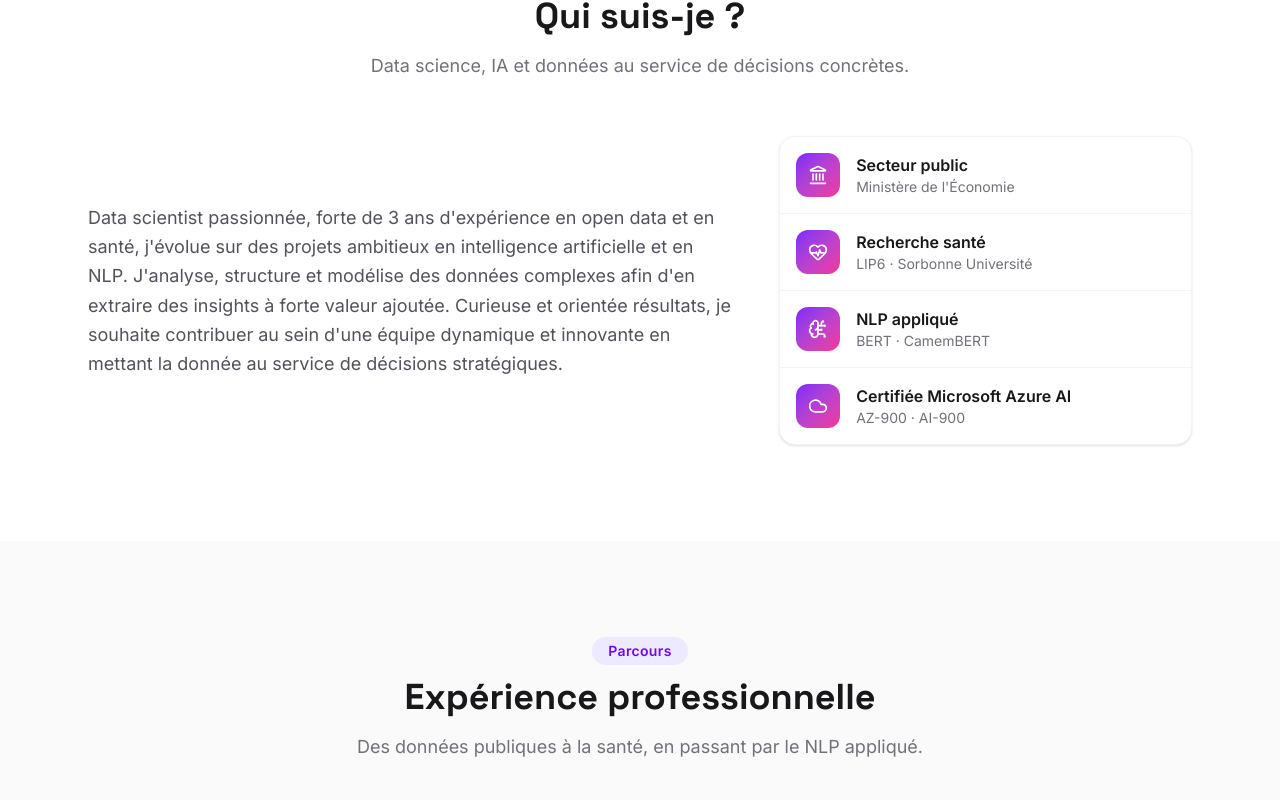
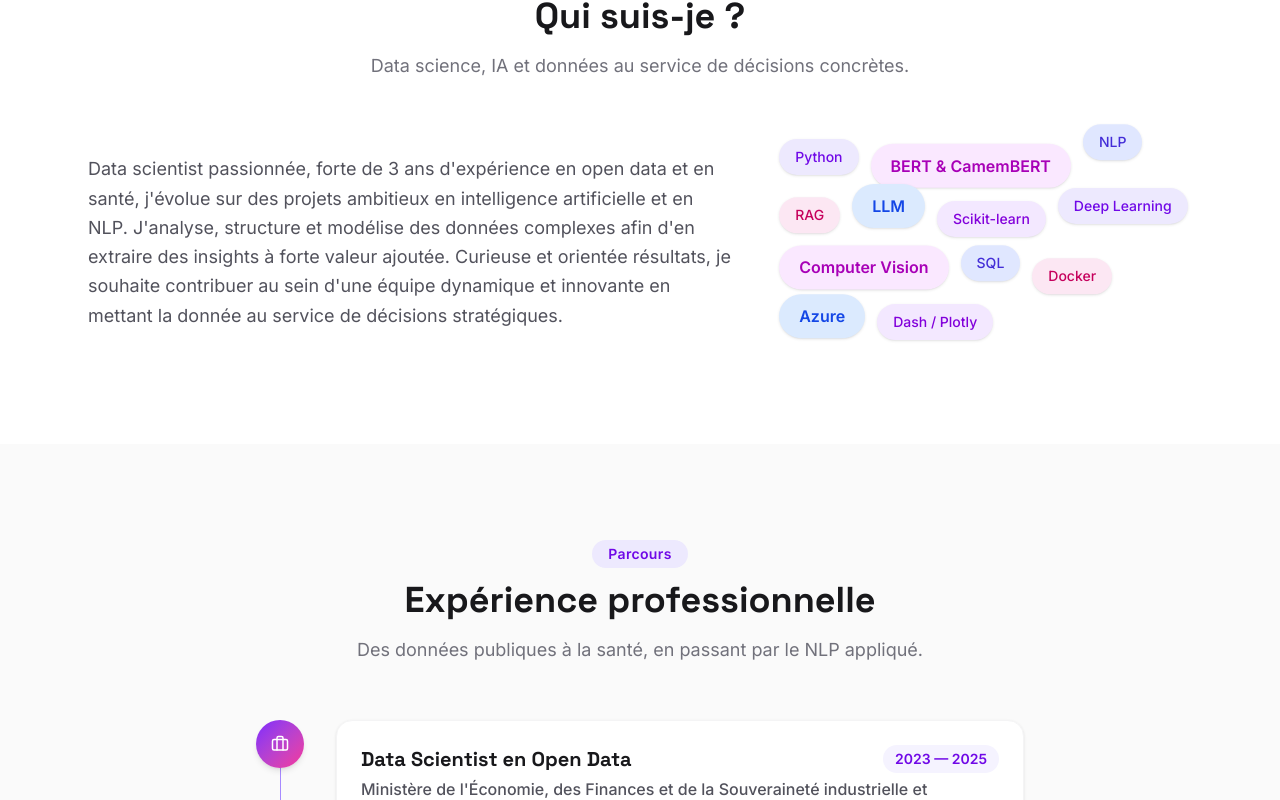
Before and after one commit to AsmaRACHIDI/portfolio, a React (Vite) app: page / in a window 1280 px wide. Shown: the part 940-1740 px from the top of the page. Built offline with nearby package versions, Linux system fonts and the light colour scheme.

Commit message:
Replace About highlight badges with an animated skill cloud
Swapped the icon+text highlight list for a floating, color-varied
cloud of key skills next to the bio — more visual and dynamic.

```diff
--- a/src/components/About.jsx
+++ b/src/components/About.jsx
@@ -1,15 +1,25 @@
 import { motion } from 'framer-motion'
-import { Landmark, HeartPulse, BrainCircuit, Cloud } from 'lucide-react'
 import { profile } from '../data/profile'
 import Container from './Container'
 import SectionHeading from './SectionHeading'
 
-const iconMap = {
-  Landmark,
-  HeartPulse,
-  BrainCircuit,
-  Cloud,
-}
+// Classes écrites en toutes lettres pour que le scanner Tailwind les détecte.
+const badgeStyles = [
+  'bg-violet-100 text-violet-700',
+  'bg-fuchsia-100 text-fuchsia-700',
+  'bg-indigo-100 text-indigo-700',
+  'bg-pink-100 text-pink-700',
+  'bg-blue-100 text-blue-700',
+  'bg-purple-100 text-purple-700',
+]
+
+const sizeStyles = [
+  'text-sm px-4 py-2',
+  'text-base px-5 py-2.5 font-semibold',
+  'text-sm px-4 py-2',
+]
+
+const verticalOffsets = ['translate-y-0', 'translate-y-3', '-translate-y-2', 'translate-y-1']
 
 export default function About() {
   return (
@@ -37,22 +47,20 @@ export default function About() {
             whileInView={{ opacity: 1, x: 0 }}
             viewport={{ once: true, amount: 0.4 }}
             transition={{ duration: 0.6 }}
-            className="divide-y divide-zinc-100 overflow-hidden rounded-2xl border border-zinc-100 bg-white shadow-sm lg:col-span-2"
+            className="flex flex-wrap items-center justify-center gap-3 lg:col-span-2 lg:justify-start"
           >
-            {profile.highlights.map((item) => {
-              const Icon = iconMap[item.icon]
-              return (
-                <div key={item.title} className="flex items-center gap-4 p-4">
-                  <span className="flex h-11 w-11 shrink-0 items-center justify-center rounded-xl bg-gradient-to-br from-violet-600 to-pink-500 text-white">
-                    <Icon size={20} />
-                  </span>
-                  <div className="text-left">
-                    <div className="font-semibold text-zinc-900">{item.title}</div>
-                    <div className="text-sm text-zinc-500">{item.subtitle}</div>
-                  </div>
-                </div>
-              )
-            })}
+            {profile.topSkills.map((skill, i) => (
+              <span
+                key={skill}
+                className={`animate-float inline-block rounded-full font-medium shadow-sm ${verticalOffsets[i % verticalOffsets.length]} ${sizeStyles[i % sizeStyles.length]} ${badgeStyles[i % badgeStyles.length]}`}
+                style={{
+                  animationDelay: `${(i % 5) * 0.35}s`,
+                  animationDuration: `${3.2 + (i % 3) * 0.5}s`,
+                }}
+              >
+                {skill}
+              </span>
+            ))}
           </motion.div>
         </div>
       </Container>
--- a/src/data/profile.js
+++ b/src/data/profile.js
@@ -15,10 +15,8 @@ export const profile = {
   githubUsername: 'AsmaRACHIDI',
   linkedin: 'https://www.linkedin.com/in/asma-rachidi',
   bio: `Data scientist passionnée, forte de 3 ans d'expérience en open data et en santé, j'évolue sur des projets ambitieux en intelligence artificielle et en NLP. J'analyse, structure et modélise des données complexes afin d'en extraire des insights à forte valeur ajoutée. Curieuse et orientée résultats, je souhaite contribuer au sein d'une équipe dynamique et innovante en mettant la donnée au service de décisions stratégiques.`,
-  highlights: [
-    { icon: 'Landmark', title: 'Secteur public', subtitle: "Ministère de l'Économie" },
-    { icon: 'HeartPulse', title: 'Recherche santé', subtitle: 'LIP6 · Sorbonne Université' },
-    { icon: 'BrainCircuit', title: 'NLP appliqué', subtitle: 'BERT · CamemBERT' },
-    { icon: 'Cloud', title: 'Certifiée Microsoft Azure AI', subtitle: 'AZ-900 · AI-900' },
+  topSkills: [
+    'Python', 'BERT & CamemBERT', 'NLP', 'RAG', 'LLM', 'Scikit-learn',
+    'Deep Learning', 'Computer Vision', 'SQL', 'Docker', 'Azure', 'Dash / Plotly',
   ],
 }
--- a/src/index.css
+++ b/src/index.css
@@ -57,3 +57,12 @@ h1, h2, h3, h4 {
   from { opacity: 0; transform: translateY(6px); }
   to { opacity: 1; transform: translateY(0); }
 }
+
+@keyframes float {
+  0%, 100% { transform: translateY(0); }
+  50% { transform: translateY(-8px); }
+}
+
+.animate-float {
+  animation: float 3.6s ease-in-out infinite;
+}
```
